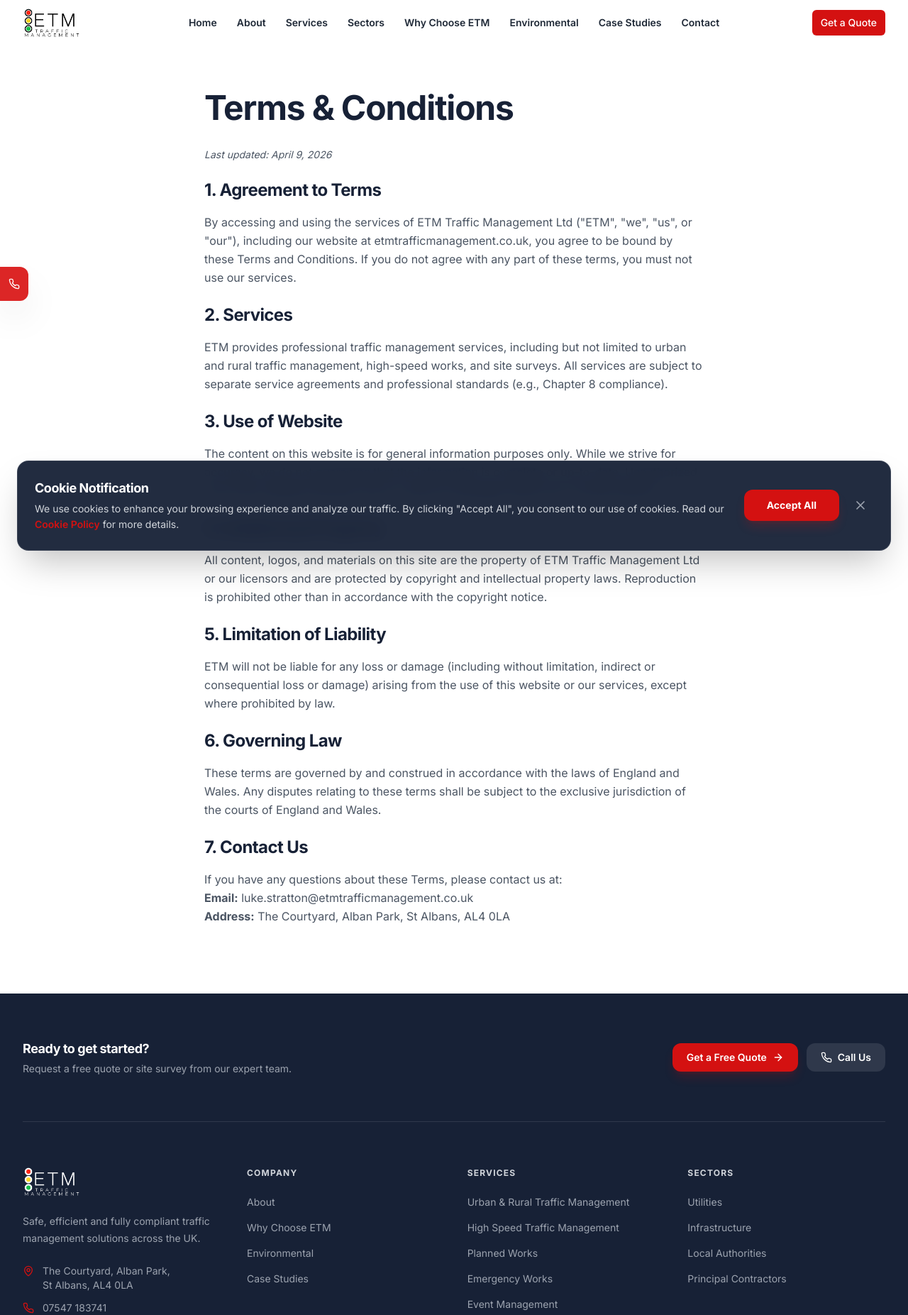
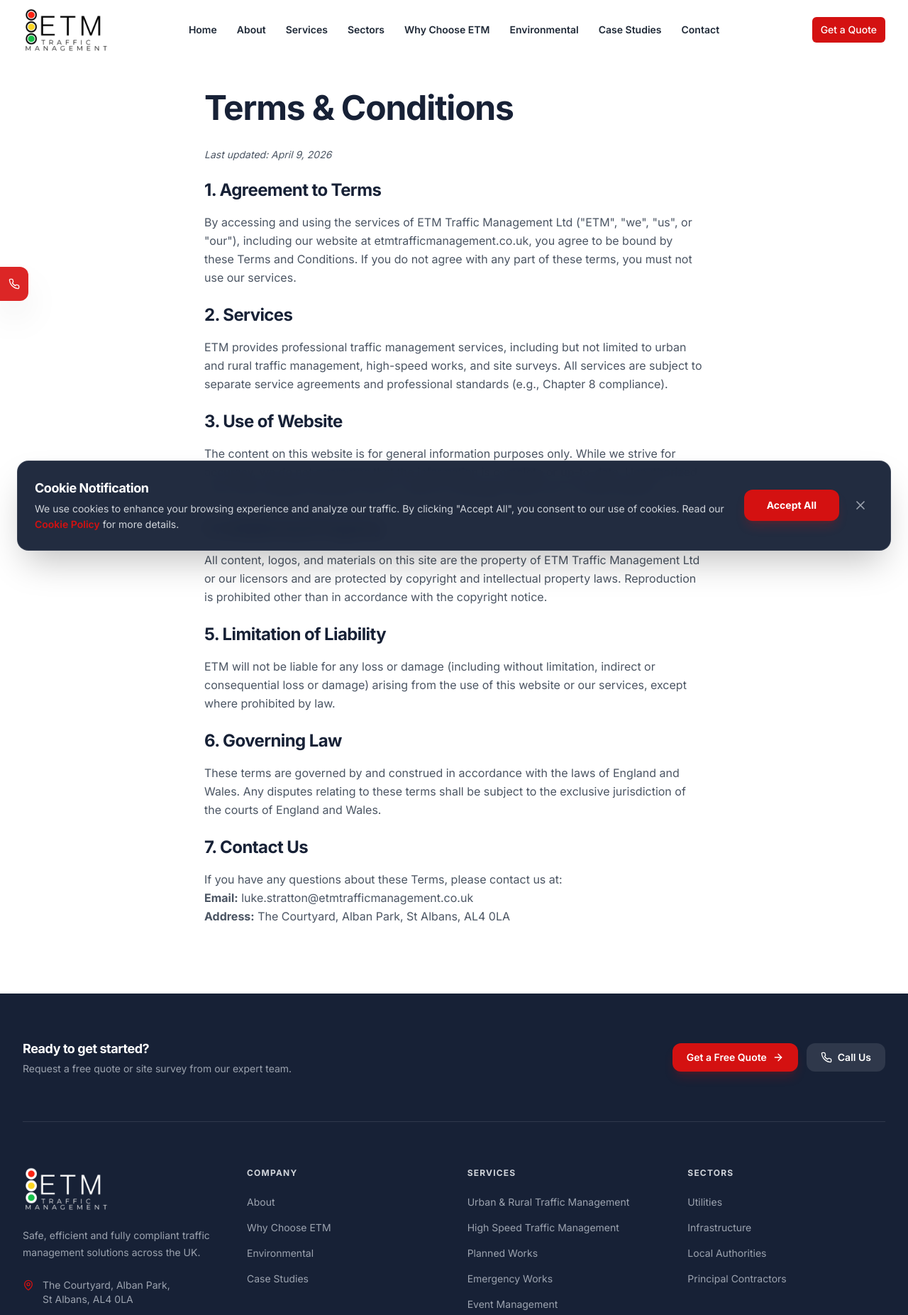
Before and after one commit to aisutilitiesuk/etm-official, a Next.js app: page /terms in a window 1280 px wide. Shown: the top 1853 px of the page at 71% size. Built offline with nearby package versions, Linux system fonts and the light colour scheme.

Commit message:
UI Refinement: Increased header and footer logo sizes by 50%

```diff
--- a/components/Footer.tsx
+++ b/components/Footer.tsx
@@ -69,9 +69,9 @@
               <Image
                 src="/etm-on-dark.png"
                 alt="ETM Traffic Management"
-                width={100}
-                height={50}
-                className="h-10 w-auto"
+                width={150}
+                height={75}
+                className="h-[60px] w-auto"
               />
               <p className="text-sm leading-6 text-gray-400 max-w-xs">
                 Safe, efficient and fully compliant traffic management solutions across the UK.
--- a/components/Header.tsx
+++ b/components/Header.tsx
@@ -103,9 +103,9 @@
             <Image
               src="/etm-on-light.png"
               alt="ETM Traffic Management"
-              width={100}
-              height={50}
-              className="h-10 w-auto transition-opacity group-hover:opacity-80"
+              width={150}
+              height={75}
+              className="h-[60px] w-auto transition-opacity group-hover:opacity-80"
               priority
             />
           </Link>
@@ -153,9 +153,9 @@
                 <Image
                   src="/etm-on-light.png"
                   alt="ETM Traffic Management"
-                  width={88}
-                  height={44}
-                  className="h-9 w-auto"
+                  width={132}
+                  height={66}
+                  className="h-[54px] w-auto"
                 />
               </Link>
               <button
```
